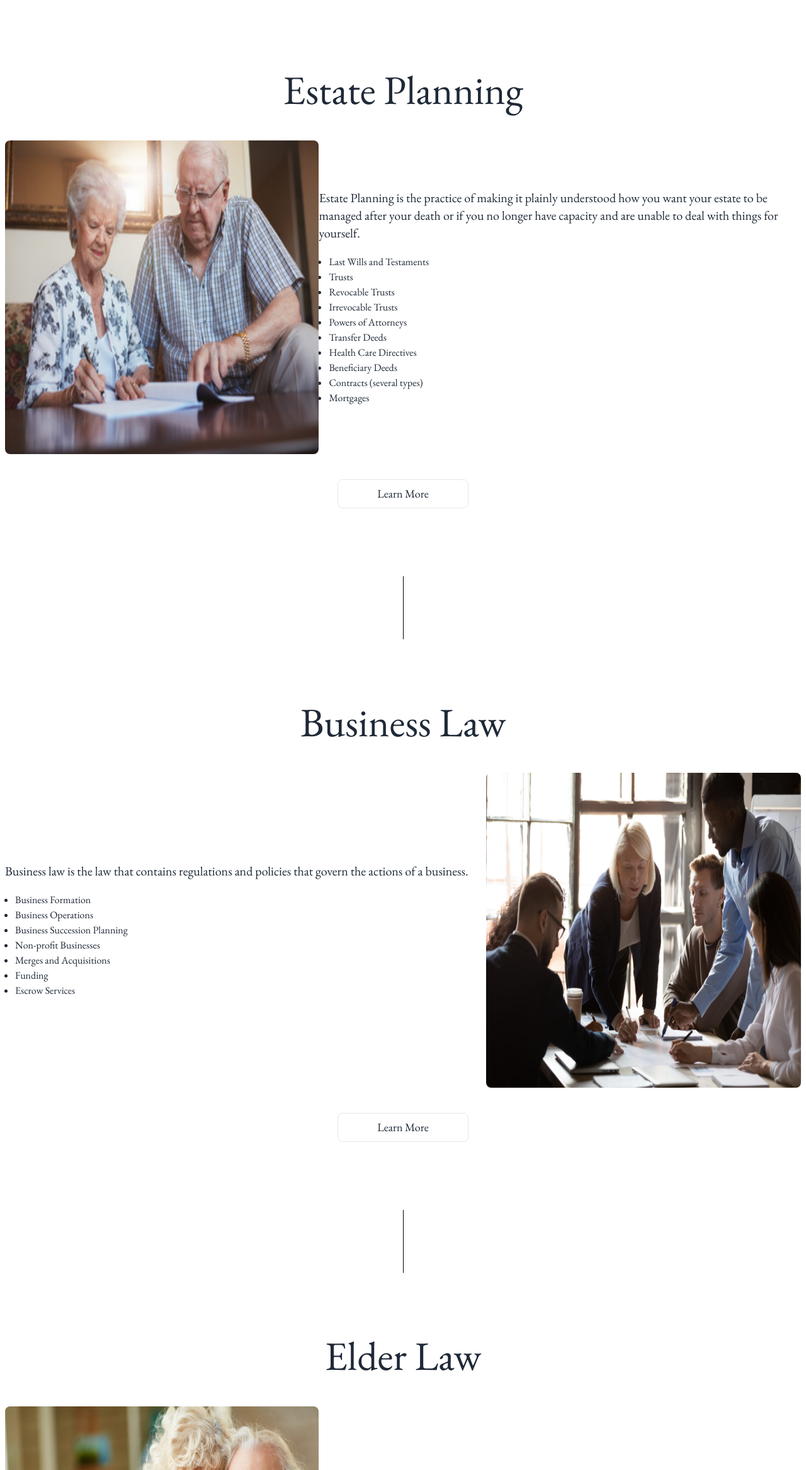
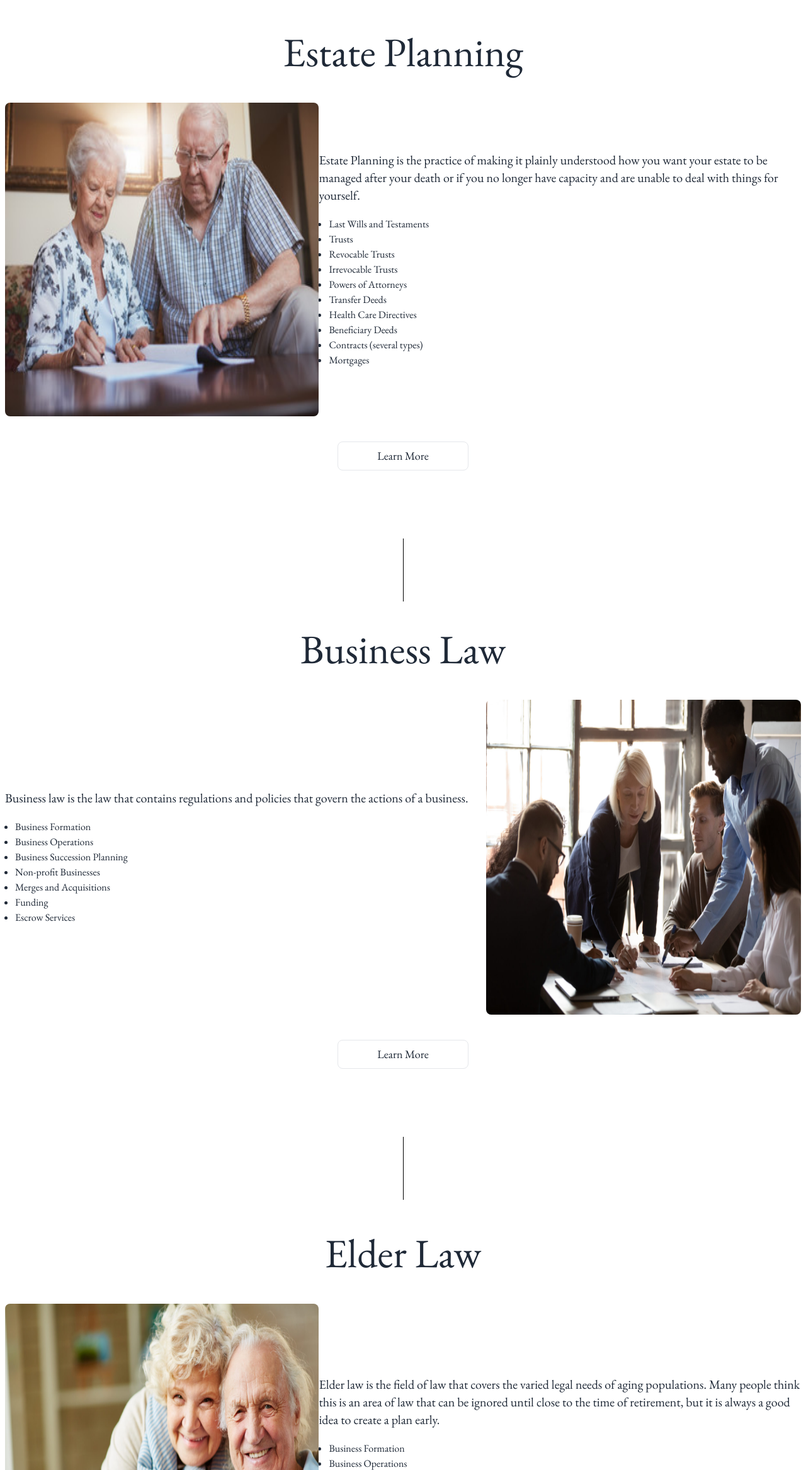
Before and after one commit to alstudio93/david-davies, a Next.js app: page / in a window 1280 px wide. Shown: the part 1852-4186 px from the top of the page at 63% size. Built offline with nearby package versions, Linux system fonts and the light colour scheme; a web font is replaced by a local one.

Commit message:
adjusting styling

```diff
--- a/components/BusinessLaw/index.jsx
+++ b/components/BusinessLaw/index.jsx
@@ -4,7 +4,7 @@ import React from 'react'
 
 const BusinessLawHomeComp = () => {
     return (
-        <section className="grid px-2 pt-48 mx-auto max-w-section">
+        <section className="grid px-2 mx-auto pt-[136px] max-w-section">
             <h2 className='text-center text-section-h2'>Business Law</h2>
             <div className='flex flex-col items-center justify-between pt-8 lg:flex-row-reverse'>
                 <Image src="/business-law.jpeg" width="500" height="500" className="rounded-lg" />
--- a/components/ElderLaw/index.jsx
+++ b/components/ElderLaw/index.jsx
@@ -4,7 +4,7 @@ import React from 'react'
 
 const ElderLawHomeComp = () => {
     return (
-        <section className="grid px-2 pt-48 mx-auto max-w-section">
+        <section className="grid px-2 pt-[145px] mx-auto max-w-section">
             <h2 className='text-center text-section-h2'>Elder Law</h2>
             <div className='flex flex-col items-center justify-between pt-8 lg:flex-row'>
                 <Image src="/elder-law.jpeg" width="500" height="500" className="rounded-lg" />
--- a/components/EstatePlanning/index.jsx
+++ b/components/EstatePlanning/index.jsx
@@ -4,7 +4,7 @@ import React from 'react'
 
 const EstatePlanningHomeComp = () => {
     return (
-        <section className="grid px-2 pt-48 mx-auto max-w-section">
+        <section className="grid px-2 mx-auto pt-[132px] max-w-section">
             <h2 className='text-center text-section-h2'>Estate Planning</h2>
             <div className='flex flex-col items-center justify-between pt-8 gap-y-10 lg:flex-row'>
                 <Image src="/estate-planning.jpg" width="500" height="500" className="rounded-lg" />
--- a/components/Navigation/index.jsx
+++ b/components/Navigation/index.jsx
@@ -38,7 +38,7 @@ export const Navbar = () => {
             <div className="line2"></div>
             <div className="line3"></div>
           </button>
-          <ul id="navigationLinks" className={` xl:flex flex-row lg:items-center gap-x-5 bg-white  ${toggleMobileMenu ? 'flex flex-col items-center pt-20 lg:pl-5 fixed top-20 left-0 right-0 min-h-screen dark:bg-black gap-y-5' : 'hidden'} `}>
+          <ul id="navigationLinks" className={` xl:flex flex-row lg:items-center gap-x-5 bg-white dark:bg-black  ${toggleMobileMenu ? 'flex flex-col items-center pt-20 lg:pl-5 fixed top-20 left-0 right-0 min-h-screen dark:bg-black gap-y-5' : 'hidden'} `}>
 
             {NavLinkData.map((item) => (
               <li key={item.title}
--- a/components/VeteransPlanning/index.jsx
+++ b/components/VeteransPlanning/index.jsx
@@ -4,7 +4,7 @@ import React from 'react'
 
 const VeteransPlanningHomeComp = () => {
     return (
-        <section className="grid px-2 py-48 mx-auto max-w-section">
+        <section className="grid px-2 py-[145px] mx-auto max-w-section">
             <h2 className='text-center text-section-h2'>Veterans&#39; Planning</h2>
             <div className='flex flex-col items-center justify-between pt-8 lg:flex-row-reverse'>
                 <Image src="/veterans-planning.jpeg" width="500" height="500" className="rounded-lg" />
--- a/pages/index.js
+++ b/pages/index.js
@@ -21,15 +21,15 @@ export default function Home() {
         <Hero />
         <About />
 
-        <div className='h-[100px] w-[1px] bg-black dark:bg-white mx-auto relative top-[85px]' />
+        <div className='h-[100px] w-[1px] bg-black dark:bg-white mx-auto relative top-[60px] lg:top-[85px]' />
         <EstatePlanningHomeComp />
-        <div className='h-[100px] w-[1px] bg-black dark:bg-white mx-auto relative top-[108px]' />
+        <div className='h-[100px] w-[1px] bg-black dark:bg-white mx-auto relative top-20 lg:top-[108px]' />
 
         <BusinessLawHomeComp />
-        <div className='h-[100px] w-[1px] bg-black dark:bg-white mx-auto relative top-[108px]' />
+        <div className='h-[100px] w-[1px] bg-black dark:bg-white mx-auto relative top-20 lg:top-[108px]' />
 
         <ElderLawHomeComp />
-        <div className='h-[100px] w-[1px] bg-black dark:bg-white mx-auto relative top-[108px]' />
+        <div className='h-[100px] w-[1px] bg-black dark:bg-white mx-auto relative top-20 lg:top-[108px]' />
 
         <VeteransPlanningHomeComp />
       </Layout>
```
